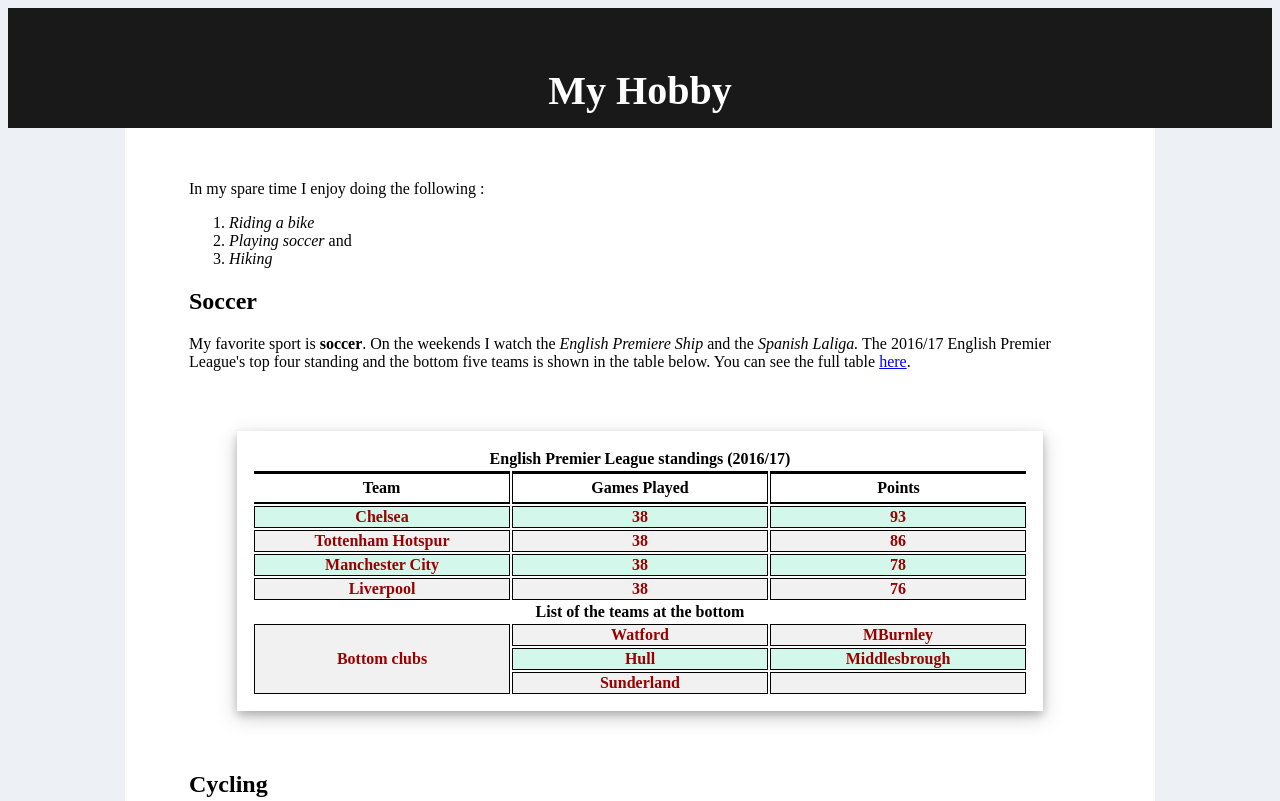
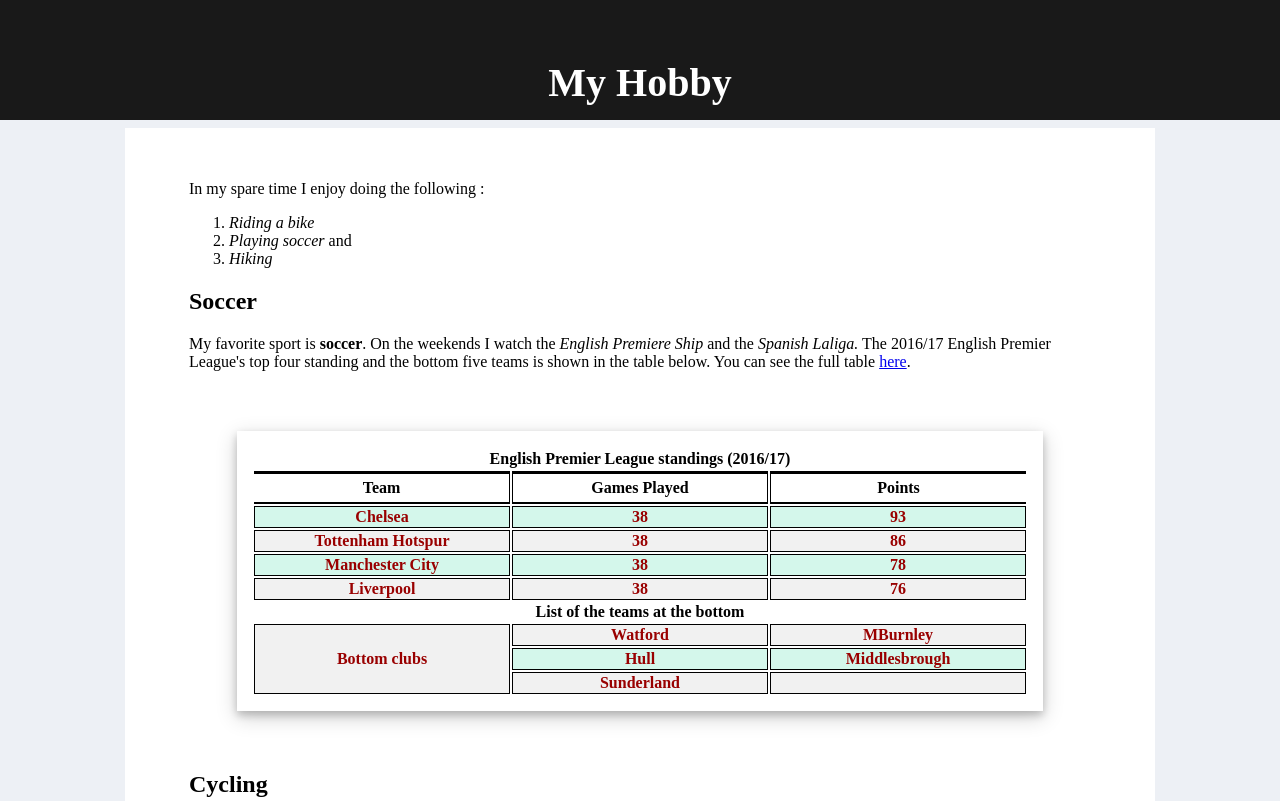
Before and after one commit to FilmonFeMe/FilmonFeMe.github.io, a plain HTML site: page index.html in a window 1280 px wide. Shown: the top 801 px of the page. Drawn offline with Linux system fonts and the light colour scheme.

Commit message:
Set html main content width, and set header and footer overflow property

```diff
--- a/styles.css
+++ b/styles.css
@@ -3,13 +3,14 @@
 box-sizing: border-box;
 }
 body{
+margin:0;
+padding: 0;
 background-color: #EDF0F5;
 font-family: "Times New Roman", Georgia, Serif;
 }
 #header{
-			margin:0 !important;
-			padding: 0 !important;
-			max-width: 100%;
+
+width: 100%;
 overflow: hidden;
 background-color:#191919;
 height:15vh;
@@ -22,19 +23,22 @@
 
 }
 #main-content{
-				position: relative;
 max-width: 1030px;
 padding-left: 5vw !important;
 padding-right: 5vw !important;
-
-				margin:0 auto;
+margin:1vh auto;
 background-color: #FFFFFF;
-
+overflow: hidden;
+}
+#bike{
+	width:100%;
 }
 
 footer{
 background-color: #FFFFFF;
 height:10vh;
+overflow: hidden;
+
 }
 footer p{
 padding:2.0vh 40vw ;
@@ -91,7 +95,6 @@
 
 }
 tr.rows:nth-child(even) td{
-
 background-color: #f1f1f1;
 
 }
```
Lines whose indentation alone changed are shown as unchanged.
